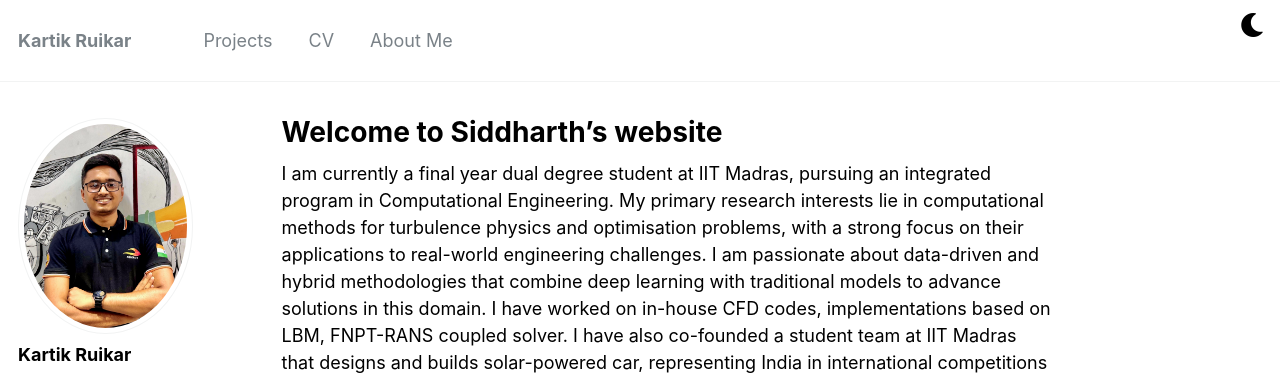
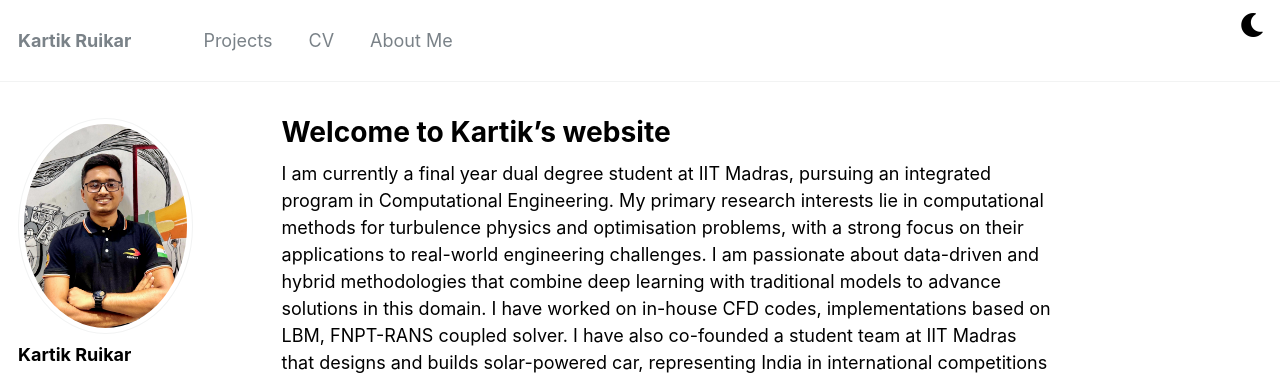
Before and after one commit to Kartik2605/Kartik2605.github.io, a Jekyll site: the page built from _pages/about.md, in a window 1280 px wide and 1284 px high. Shown: the top 375 px of the window. Built offline with Jekyll 4.4.1, drawn with Linux system fonts in a browser that asks for light colours.

Commit message:
Changes in the source code 2

```diff
--- a/_config.yml
+++ b/_config.yml
@@ -23,7 +23,7 @@ talkmap_link: false #change to true to add link to talkmap on talks page
 comments:
   provider: "disqus" # false (default), "disqus", "discourse", "facebook", "google-plus", "staticman", "custom"
   disqus:
-    shortname: "nsidn98"
+    shortname: "Kartik2605"
   discourse:
     server: # https://meta.discourse.org/t/embedding-discourse-comments-via-javascript/31963 , e.g.: meta.discourse.org
   facebook:
--- a/_pages/about.md
+++ b/_pages/about.md
@@ -1,6 +1,6 @@
 ---
 permalink: /
-title: "Welcome to Siddharth's website"
+title: "Welcome to Kartik's website"
 excerpt: ""
 author_profile: true
 redirect_from:
```
